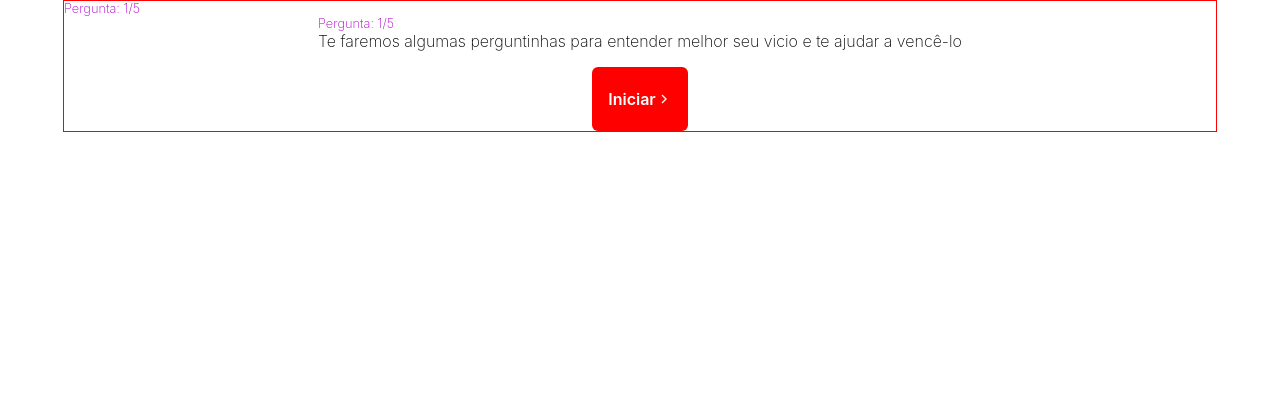
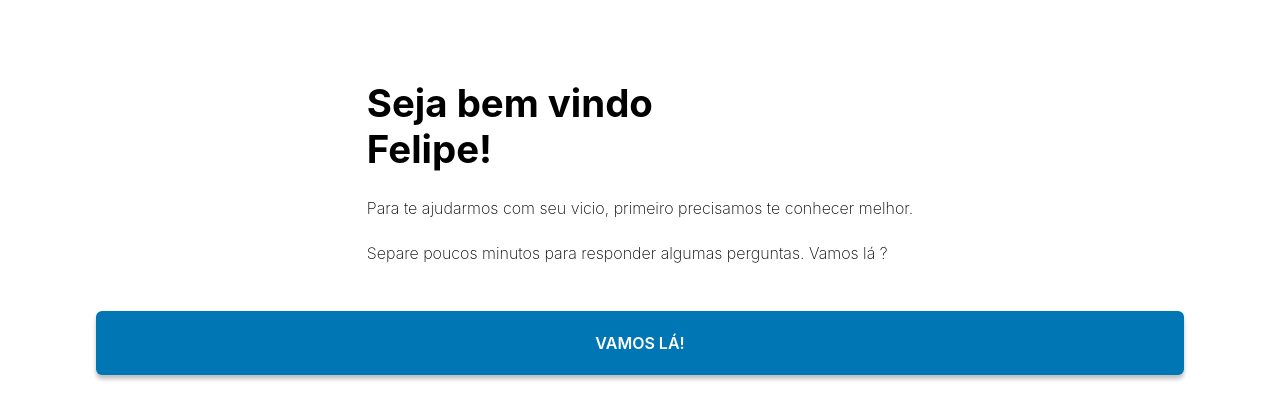
Before and after one commit to fdfborges/noCigarette, a React (Vite) app: page /sondagem in a window 1280 px wide. Shown: the top 420 px of the page. Built offline with nearby package versions, Linux system fonts and the light colour scheme.

Commit message:
Created first page of sondagem and buttons

```diff
--- a/src/components/FormRegister/FormRegister.jsx
+++ b/src/components/FormRegister/FormRegister.jsx
@@ -74,12 +74,18 @@ export default function FormRegister() {
                     const createdUser = userCredential.user;
                     console.log("✅ Usuário criado na Autenticação:", createdUser.uid);
 
+                    // 2. Monta o objeto com TODOS os dados iniciais
                     const userData = {
                         nome: values.nome,
                         sobrenome: values.surname,
                         email: values.email,
                         telefone: values.cellphone,
                         dataNascimento: Timestamp.fromDate(new Date(values.dataNascimento)),
+                        dataCadastro: Timestamp.now(),
+                        ultimoCigarroTimestamp: null,
+                        recordeSemFumarMs: 0,
+                        precoMaco: 0,
+                        cigarrosPorMaco: 0
                     };
 
                     await setDoc(doc(db, "users", createdUser.uid), userData);
--- /dev/null
+++ b/src/components/FormStep/BtnControlStep.jsx
@@ -0,0 +1,11 @@
+import React from 'react'
+import './FormStep.scss';
+import { GrFormNext, GrFormPrevious } from 'react-icons/gr'
+
+export default function BtnControlStep({ BtnText, onClickFunction, classBtn }) {
+    return (
+        <>
+            <button className={classBtn} type='submit' onClick={onClickFunction}>{BtnText}</button>
+        </>
+    )
+}
--- a/src/components/FormStep/FormStep.jsx
+++ b/src/components/FormStep/FormStep.jsx
@@ -8,6 +8,7 @@ import Quest2 from './Quest2';
 import Quest3 from './Quest3';
 import Quest4 from './Quest4';
 import useForm from '../../hooks/useForm';
+import BtnControlStep from './BtnControlStep';
 
 function FormStep() {
 
@@ -18,21 +19,49 @@ function FormStep() {
   return (
     <div className="FormStep">
       <div className="containerFormStepBackground">
-        <div className="headerFormStep">
-          <h2>Pergunta: 1/5</h2>
-        </div>
         <div className="form-container">
-          <form action="" onSubmit={(e) => changeStep(currentSetp + 1, e)}>
+          <form onSubmit={(e) => e.preventDefault()}>
             <div className="inputs-container">{currentComponent}</div>
             <div className="actions">
-              {!isFirstStep && (
-                <button className='btnBack' type='button' onClick={() => changeStep(currentSetp - 1)}>
-                  <GrFormPrevious />
-                  Voltar
-                </button>
+
+              {isFirstStep ? (
+                // ✅ CASO 1: Apenas o primeiro passo
+                <BtnControlStep
+                  classBtn={"btnNext"}
+                  BtnText={"VAMOS LÁ!"}
+                  onClickFunction={(e) => changeStep(currentSetp + 1)}
+                />
+              ) : isLastStep ? (
+                // ✅ CASO 3: Apenas o último passo
+                <>
+                  <BtnControlStep
+                    classBtn={"btnBack"}
+                    BtnText={"VOLTAR"}
+                    onClickFunction={(e) => changeStep(currentSetp - 1)}
+                  />
+                  <BtnControlStep
+                    classBtn={"btnNext"}
+                    BtnText={"FINALIZAR"}
+                    onClickFunction={""}
+                  />
+                </>
+              ) : (
+                // ✅ CASO 2: Apenas os passos do meio
+                <>
+                  <BtnControlStep
+                    classBtn={"btnBack"}
+                    BtnText={"VOLTAR"}
+                    onClickFunction={(e) => changeStep(currentSetp - 1)}
+                  />
+                  <BtnControlStep
+                    classBtn={"btnNext"}
+                    BtnText={"PRÓXIMO"}
+                    onClickFunction={(e) => changeStep(currentSetp + 1)}
+                  />
+                </>
               )}
 
-              {!isLastStep ? (
+              {/*  ? (
                 <button className='btnNext' type='submit'>Iniciar
                   <GrFormNext />
                 </button>
@@ -41,12 +70,12 @@ function FormStep() {
                   Enviar
                   <FiSend />
                 </button>
-              )}
+              )} */}
             </div>
           </form>
         </div>
-      </div>
-    </div>
+      </div >
+    </div >
   )
 }
 
--- a/src/components/FormStep/FormStep.scss
+++ b/src/components/FormStep/FormStep.scss
@@ -8,8 +8,7 @@
     text-align: center;
 
     .containerFormStepBackground {
-        border: 1px solid red;
-        width: 90%;
+        width: 85%;
     }
 
 
@@ -29,6 +28,8 @@
         align-items: center;
 
         .actions {
+            width: 100%;
+            ;
             margin-top: 1rem;
             display: flex;
             gap: 1rem;
@@ -36,7 +37,7 @@
     }
 
     .btnNext {
-        width: 6rem;
+        width: 100%;
         height: 4rem;
         display: flex;
         justify-content: center;
@@ -44,14 +45,21 @@
 
         border: none;
         border-radius: 6px;
-        background-color: red;
+        background-color: #0076B5;
         color: white;
         font-size: 1rem;
         font-weight: 600;
+        box-shadow: 0px 4px 4px 0px rgba(0, 0, 0, 0.25);
+
+        &:active {
+            transition: 0.2s;
+            background-color: #005684;
+        }
+
     }
 
     .btnBack {
-        width: 6rem;
+        width: 100%;
         height: 4rem;
         display: flex;
         justify-content: center;
@@ -59,13 +67,35 @@
 
         border: none;
         border-radius: 6px;
-        background-color: red;
+        background-color: rgb(195, 0, 0);
         color: white;
         font-size: 1rem;
         font-weight: 600;
+        box-shadow: 0px 4px 4px 0px rgba(0, 0, 0, 0.25);
+
+        &:active {
+            transition: 0.2s;
+            background-color: rgb(170, 0, 0);
+        }
     }
 
     .header-FormStep {}
+}
+
+.containerPrincipalQuest0 {
+    .ContainerText {
+        display: flex;
+        flex-direction: column;
+        gap: 1.6rem;
+        text-align: initial;
+        margin-top: 5rem;
+        margin-bottom: 2rem;
+
+        h1 {
+            font-size: 2.4rem;
+            font-weight: 700;
+        }
+    }
 }
 
 .containerQuest1 {
@@ -89,7 +119,6 @@
         font-size: 3rem;
 
         border-radius: 6px;
-        border: 2px solid red;
     }
 }
 
@@ -101,6 +130,7 @@
         width: 100%;
         align-items: center;
         gap: 1rem;
+
         button {
             width: 90%;
             height: 4rem;
@@ -108,7 +138,8 @@
             border-radius: 6px;
             border: 2px solid purple;
             background-color: white;
-            &:active{
+
+            &:active {
                 background-color: rgba(128, 0, 128, 0.353);
             }
         }
--- a/src/components/FormStep/Quest0.jsx
+++ b/src/components/FormStep/Quest0.jsx
@@ -4,9 +4,12 @@ import './FormStep.scss';
 export default function Quest1() {
   return (
     <>
-      <div className="headerFormStep">
-        <h2>Pergunta: 1/5</h2>
-        <p>Te faremos algumas perguntinhas para entender melhor seu vicio e te ajudar a vencê-lo</p>
+      <div className="containerPrincipalQuest0">
+        <div className="ContainerText">
+          <h1>Seja bem vindo <br />Felipe!</h1>
+          <p>Para te ajudarmos com seu vicio, primeiro precisamos te conhecer melhor.</p>
+          <p>Separe poucos minutos para responder algumas perguntas. Vamos lá ?</p>
+        </div>
       </div>
     </>
   )
```
